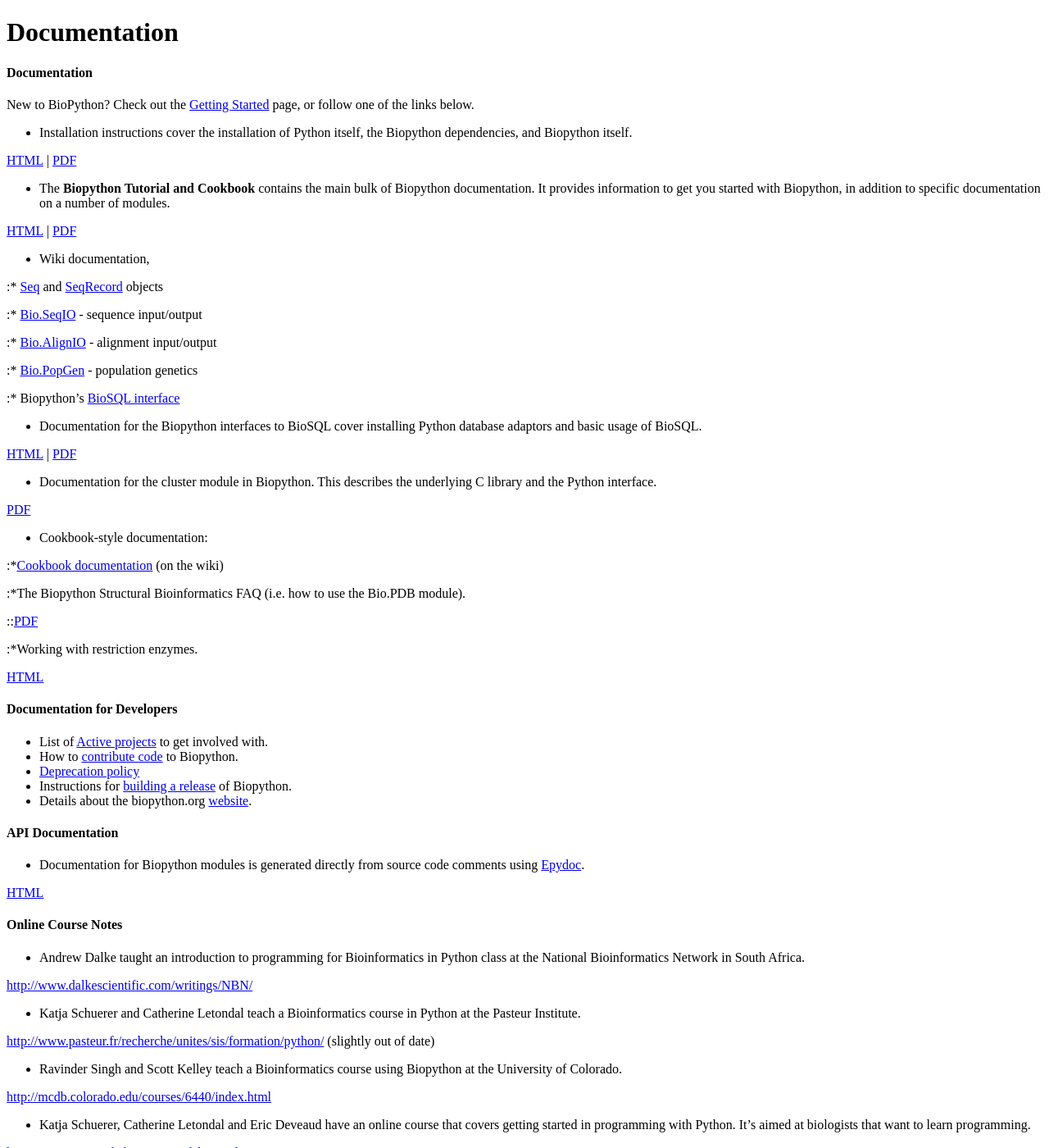
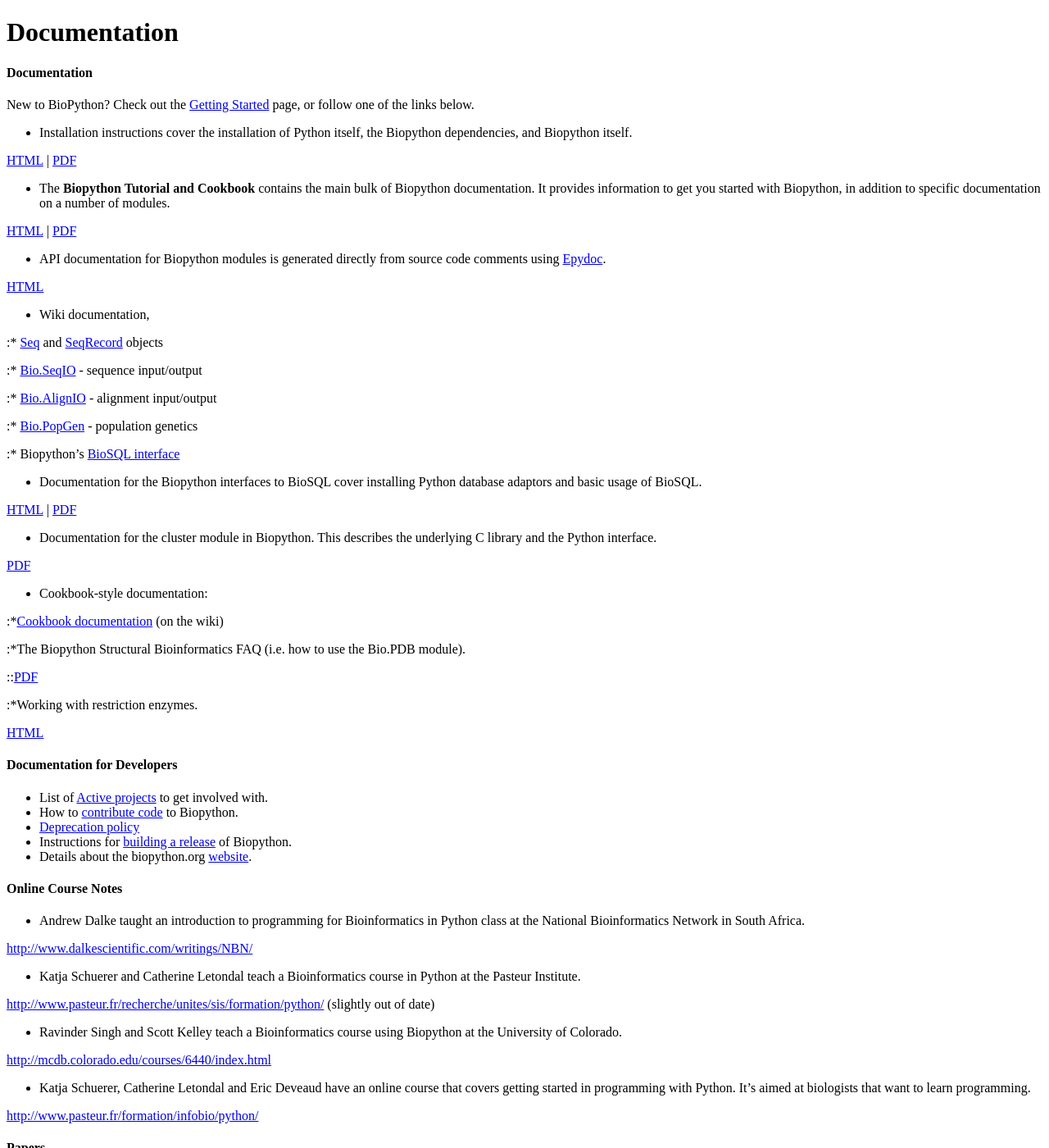
Before and after one commit to biopython/biopython.github.io, a Jekyll site: the page built from wiki/Documentation.md, in a window 1280 px wide and 1400 px high. Shown: the whole window at 82% size. Built offline with Jekyll 4.4.1, drawn with Linux system fonts in a browser that asks for light colours; part of the change alters nothing that is shown.

```diff
--- a/wiki/Documentation.md
+++ b/wiki/Documentation.md
@@ -25,6 +25,12 @@ below.
 
 [HTML](http://biopython.org/DIST/docs/tutorial/Tutorial.html) |
 [PDF](http://biopython.org/DIST/docs/tutorial/Tutorial.pdf)
+
+-   API documentation for Biopython modules is generated directly from
+    source code comments using [Epydoc](http://epydoc.sourceforge.net/).
+
+
+[HTML](http://biopython.org/DIST/docs/api)
 
 -   Wiki documentation,
 
@@ -76,14 +82,6 @@ Bio.PDB module).
 -   Instructions for [building a release](building_a_release "wikilink")
     of Biopython.
 -   Details about the biopython.org [website](website "wikilink").
-
-#### API Documentation
-
--   Documentation for Biopython modules is generated directly from
-    source code comments using [Epydoc](http://epydoc.sourceforge.net/).
-
-
-[HTML](http://biopython.org/DIST/docs/api)
 
 #### Online Course Notes
 
```
Also changed, not shown: 1 other file.
